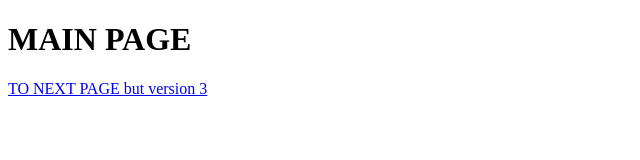
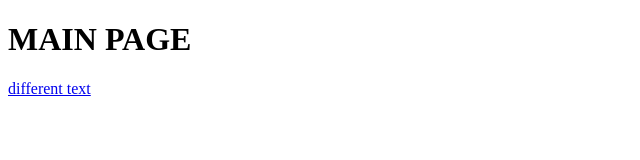
Before and after one commit to aakashharan-creator/Project_5, a plain HTML site: page index.html in a window 1280 px wide. Shown: the whole page, without its empty margins (0-640 px from the left). Drawn offline with Linux system fonts and the light colour scheme.

Commit message:
version 3

```diff
--- a/index.html
+++ b/index.html
@@ -7,6 +7,6 @@
 </head>
 <body>
     <h1>MAIN PAGE</h1>
-    <a href="nextpage.html">TO NEXT PAGE but version 3</a>
+    <a href="nextpage.html">different text</a>
 </body>
 </html>
```
